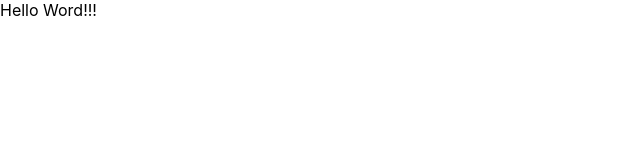
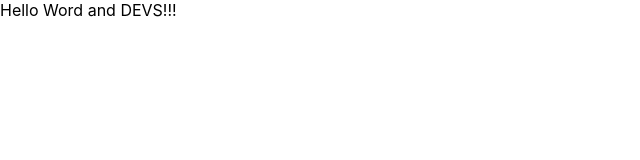
Before and after one commit to GoDevBrazil/rpg-table-fe, a React (Create React App) app: page / in a window 1280 px wide. Shown: the top 160 px of the page, without its empty margins (0-640 px from the left). Built offline with nearby package versions, Linux system fonts and the light colour scheme.

Commit message:
feat(RPG005): Update first page to test feature branch
Co-Authored-By: Jean Cesario <36815924+jecesario@users.noreply.github.com>

```diff
--- a/src/App.tsx
+++ b/src/App.tsx
@@ -1,7 +1,7 @@
 function App() {
   return (
     <div>
-     Hello Word!!!
+     Hello Word and DEVS!!!
     </div>
   );
 }
```
